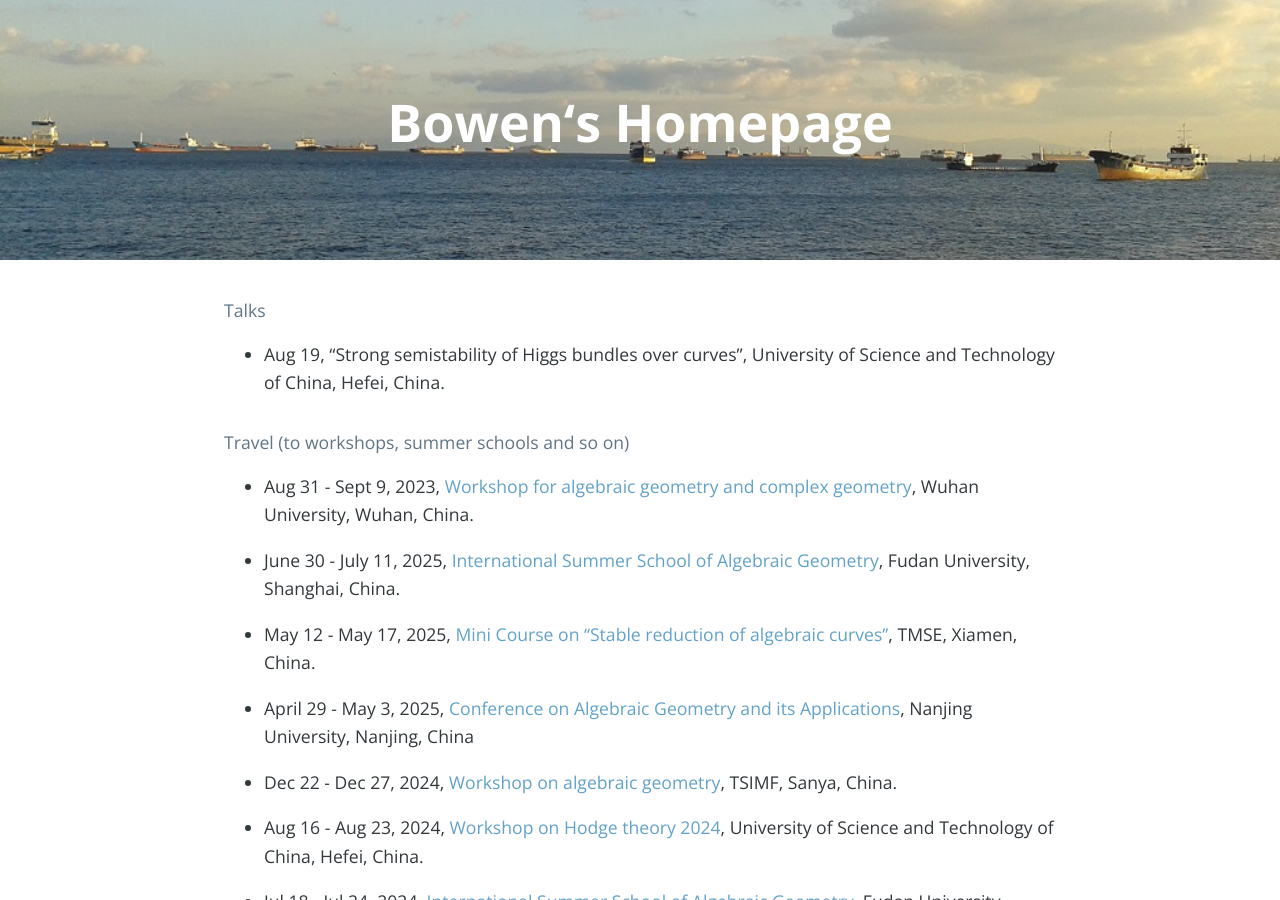
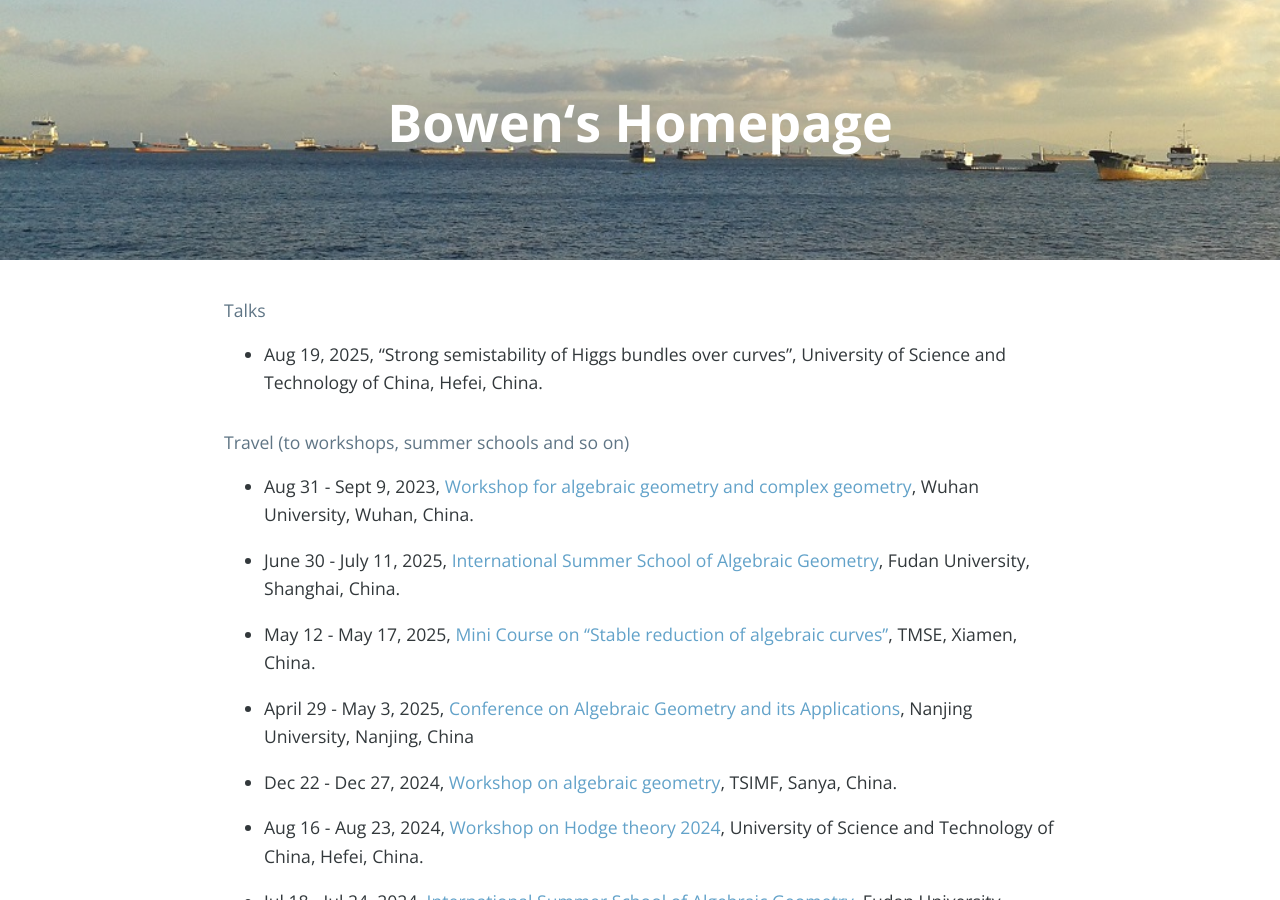
Before and after one commit to bowenl-math/bowenl-math.github.io, a Jekyll site: the page built from travel.md, in a window 1280 px wide and 900 px high. Built offline with Jekyll 4.4.1, drawn with Linux system fonts in a browser that asks for light colours; nearby versions of some CDN libraries; our own code applies the rules of GitHub Pages for plain Markdown files; comment, search, counter and statistics services are not loaded.

Commit message:
Update travel.md

```diff
--- a/travel.md
+++ b/travel.md
@@ -1,5 +1,5 @@
 #### Talks
-* Aug 19, "Strong semistability of Higgs bundles over curves", University of Science and Technology of China, Hefei, China.
+* Aug 19, 2025, "Strong semistability of Higgs bundles over curves", University of Science and Technology of China, Hefei, China.
 
 #### Travel (to workshops, summer schools and so on)
 * Aug 31 - Sept 9, 2023, [Workshop for algebraic geometry and complex geometry](https://tmcc.whu.edu.cn/info/1981/15851.htm), Wuhan University, Wuhan, China.
```
